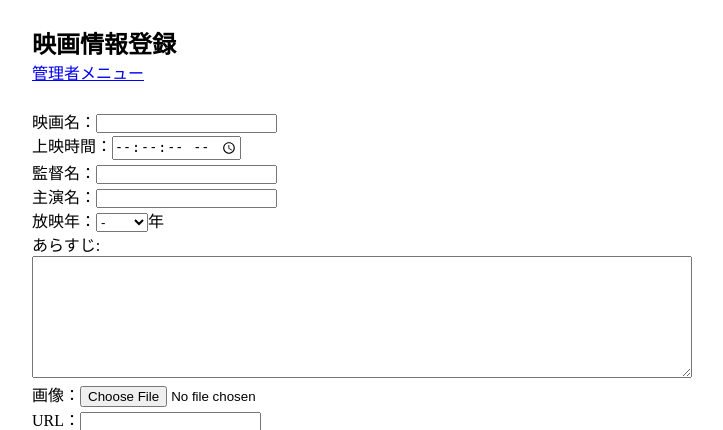
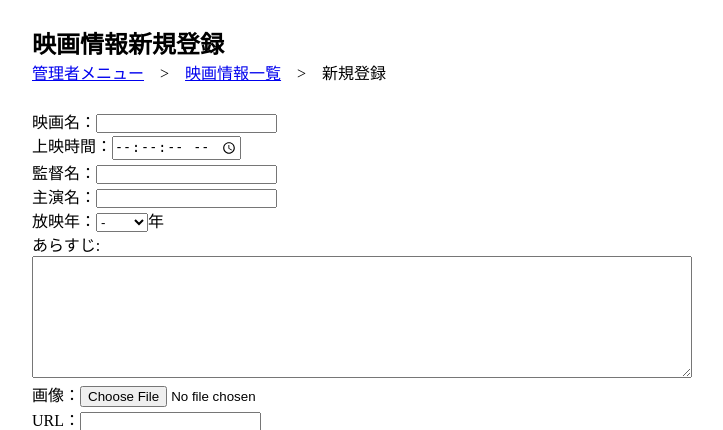
Before and after one commit to tasuku1215/HAL_Cinema, a PHP site: page /master/movieregist.php in a window 1280 px wide. Shown: the part 70-500 px from the top of the page, without its empty margins (96-819 px from the left). Run offline with PHP 8.4, Linux system fonts and the light colour scheme.

Commit message:
ナビの誤表記を解消

```diff
--- a/master/movieregist.php
+++ b/master/movieregist.php
@@ -15,8 +15,8 @@
     <div id="dummy2"></div>
 
     <div id="main_box">
-        <h2>映画情報登録</h2>
-        <p><a href="index.php">管理者メニュー</a>
+        <h2>映画情報新規登録</h2>
+        <p><a href="index.php">管理者メニュー</a>　>　<a href="movieList.php">映画情報一覧</a>　>　新規登録</p>
     </div>
 
     <div id="dummy2"></div>
```
